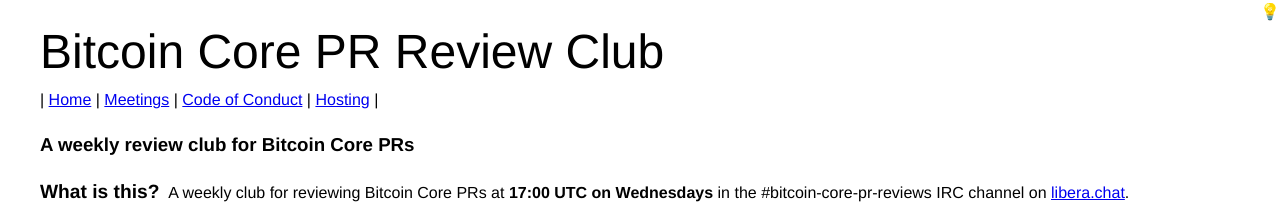
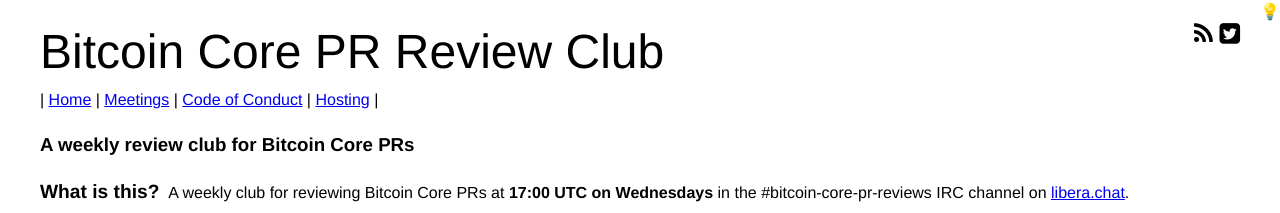
Before and after one commit to bitcoin-core-review-club/website, a Jekyll site: the page built from index.md, in a window 1280 px wide. Shown: the top 213 px of the page. Built offline with Jekyll 4.4.1, drawn with Linux system fonts in a browser that asks for light colours.

Commit message:
Add RSS and Twitter favicons to website header
Make it easier to see channels to stay up to date on new review clubs
etc. New icons can easily be added by updating _data/social-media.yml.

```diff
--- a/_includes/header.html
+++ b/_includes/header.html
@@ -1,5 +1,8 @@
 <header>
   <div class="logo">
+    <div class="social-media-links" style="display: inline; float: right;">
+      {% include social-media-links.html %}
+    </div>
     <a href="{{ site.github.url }}/" class="logo">{{ site.data.settings.title }}</a>
   </div>
   <nav>
--- /dev/null
+++ b/_includes/social-media-links.html
@@ -0,0 +1,9 @@
+{% if site.data.social-media %}
+<div id="social-media">
+    {% assign sm = site.data.social-media %}
+    {% for entry in sm %}
+        {% assign key = entry | first %}
+        <a href="{{ sm[key].href }}" title="{{ sm[key].title }}"><i class="fa {{ sm[key].fa-icon }}" style="color: #000000;"=></i></a>
+    {% endfor %}
+</div>
+{% endif %}
--- a/assets/css/all.sass
+++ b/assets/css/all.sass
@@ -162,3 +162,8 @@
 .log-msg
   padding-left: 0px
   white-space: pre-wrap
+
+.social-media-links
+  font-size: 50%
+  display: flex
+  align-items: flex-end
```
Also changed, not shown: _data/social-media.yml (added, +9 -0 lines).
